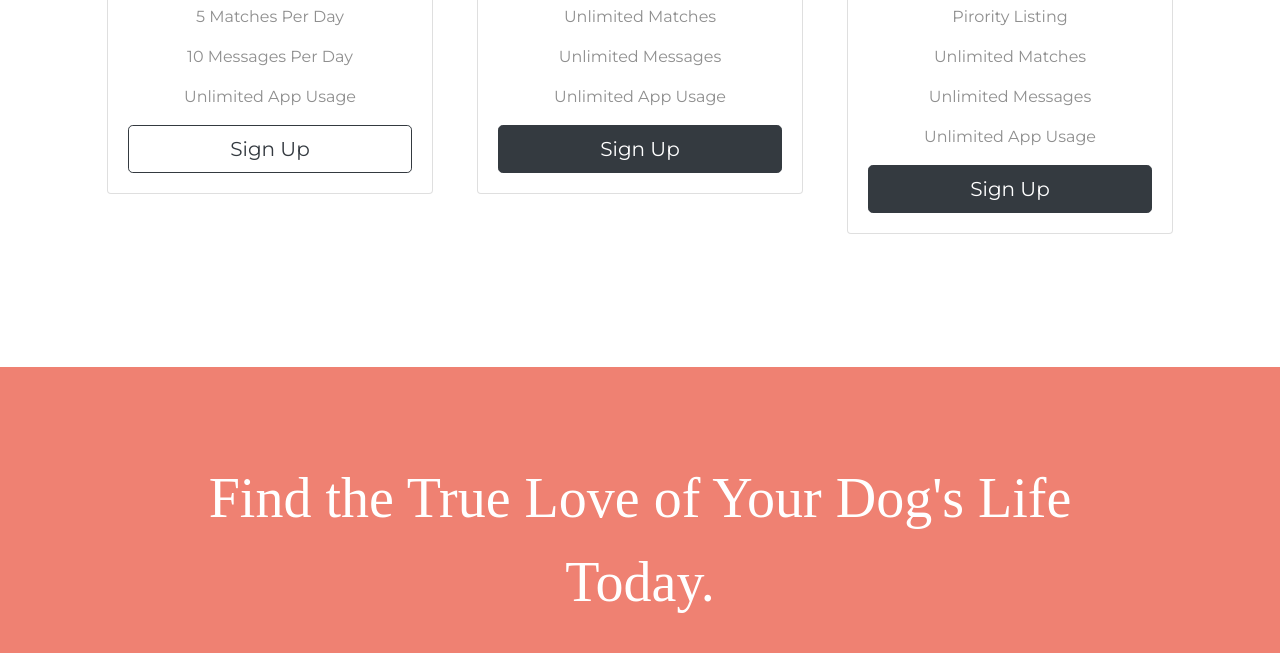
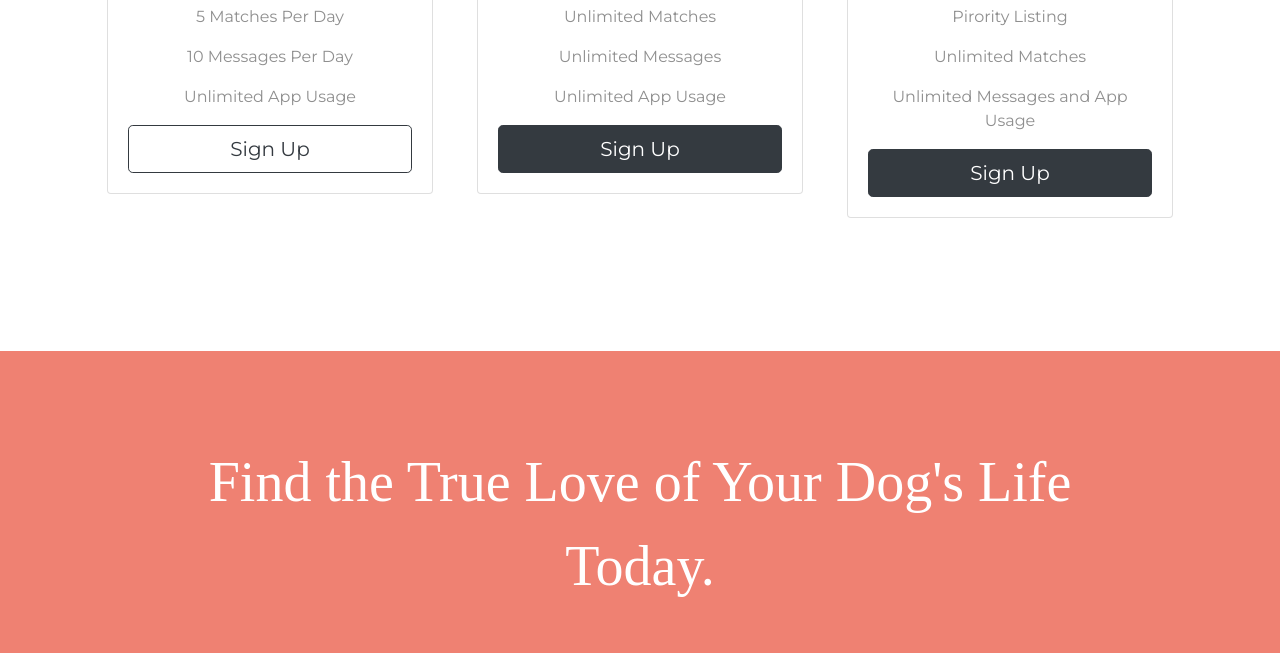
Before and after one commit to Kun-J/Canis-Amor, a plain HTML site: page MainPage.html in a window 1280 px wide. Shown: the part 2203-2856 px from the top of the page. Drawn offline with nearby package versions, Linux system fonts and the light colour scheme.

Commit message:
Update MainPage.html

```diff
--- a/MainPage.html
+++ b/MainPage.html
@@ -198,8 +198,7 @@
             <h2 class="price-text">$99 / mo</h2>
             <p>Pirority Listing</p>
             <p>Unlimited Matches</p>
-            <p>Unlimited Messages</p>
-            <p>Unlimited App Usage</p>
+            <p>Unlimited Messages and App Usage</p>
             <button class="btn btn-lg btn-block btn-dark" type="button">Sign Up</button>
 
           </div>
```
